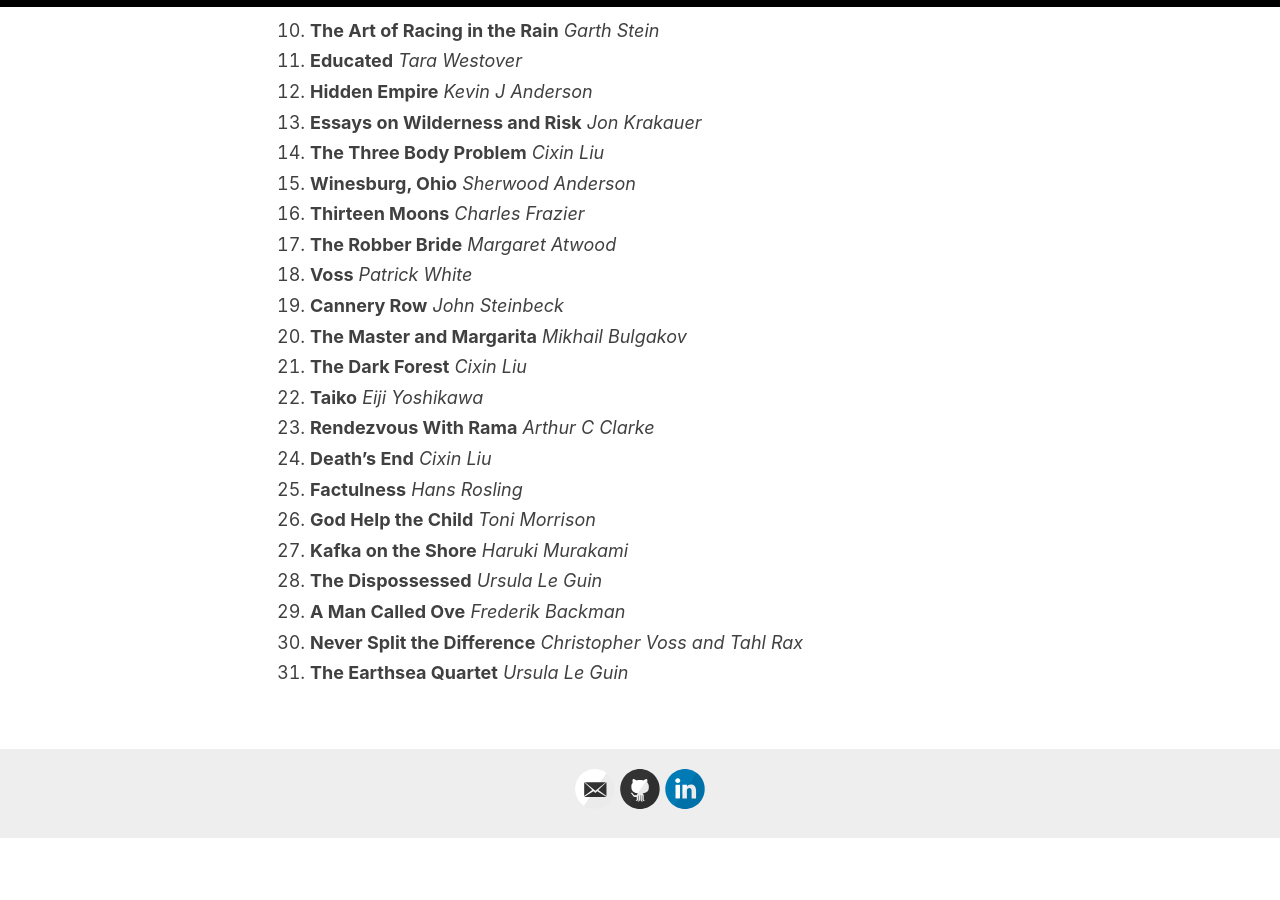
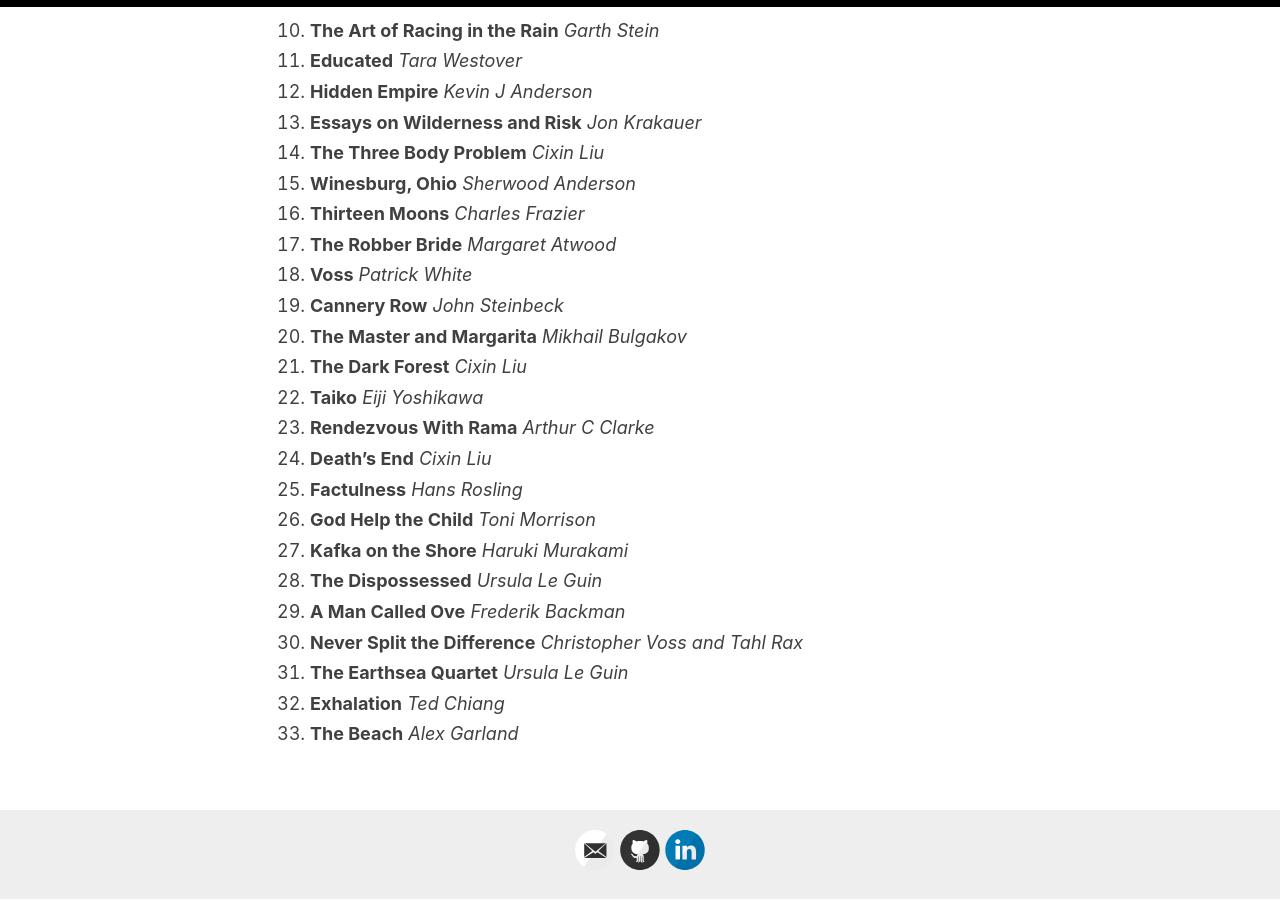
Before and after one commit to Murrkeys/Murrkeys.github.io, a Jekyll site: the page built from _posts/2020-08-26-books.md, in a window 1280 px wide and 900 px high, scrolled down 655 px. Built offline with Jekyll 4.4.1, drawn with Linux system fonts in a browser that asks for light colours; before the commit the page ends 1493 px from its top, so only the background shows below that.

Commit message:
Update 2020-08-26-books.md

```diff
--- a/_posts/2020-08-26-books.md
+++ b/_posts/2020-08-26-books.md
@@ -36,3 +36,5 @@
 29. **A Man Called Ove** *Frederik Backman*
 30. **Never Split the Difference** *Christopher Voss and Tahl Rax*
 31. **The Earthsea Quartet** *Ursula Le Guin*
+32. **Exhalation** *Ted Chiang*
+33. **The Beach** *Alex Garland*
```
